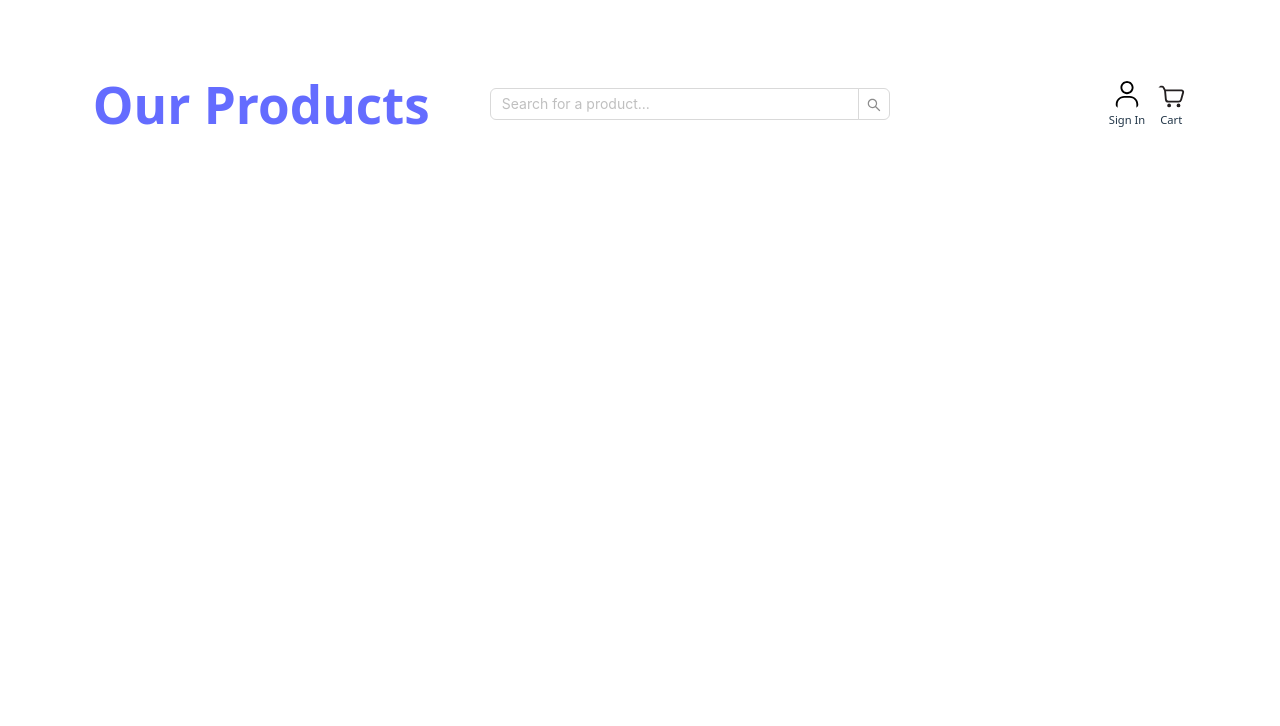
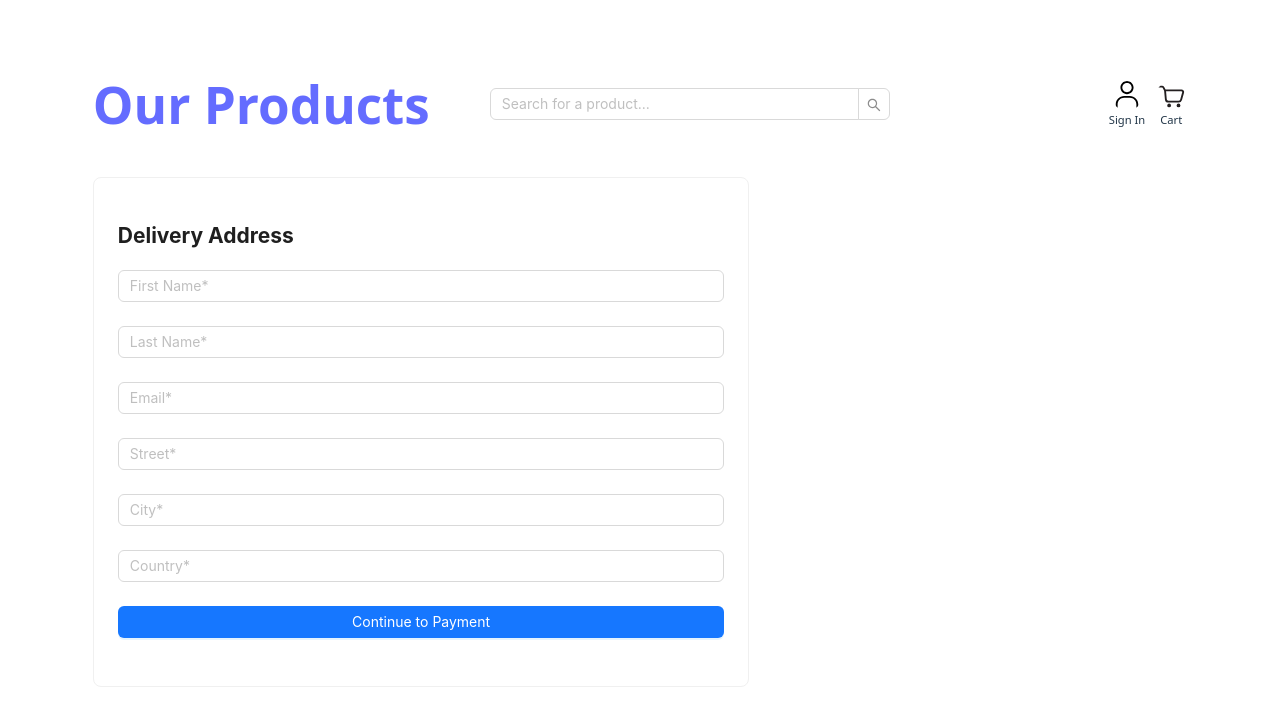
Before and after one commit to chaup15/mini-ecommerce-web, a React (Vite) app: page /checkout in a window 1280 px wide. Shown: the top 726 px of the page. Built offline with nearby package versions, Linux system fonts and the light colour scheme; no server answers.

Commit message:
Set up checkout page

```diff
--- a/src/App.jsx
+++ b/src/App.jsx
@@ -5,6 +5,7 @@ import ProductDetails from './pages/productDetails'
 import NavBar from './components/navBar'
 import Cart from './pages/cart'
 import SignIn from './pages/signIn'
+import Checkout from './pages/checkout'
 
 function App() {
 
@@ -16,6 +17,7 @@ function App() {
           <Route path="/products/:id" element={<ProductDetails />} />
           <Route path="/cart" element={<Cart />}/>
           <Route path="/signin" element={<SignIn />}/>
+          <Route path="/checkout" element={<Checkout />}/>
         </Routes>
     </Router>
   )
--- a/src/pages/cart.jsx
+++ b/src/pages/cart.jsx
@@ -1,13 +1,28 @@
-import { useContext } from 'react';
+import { use, useContext } from 'react';
+import { useNavigate } from 'react-router-dom';
 
 import { CartContext } from '../contexts/cartContext';
 import CartProdCard from '../components/cartProdCard';
-import { Card } from 'antd';
+import { Card, Button } from 'antd';
+import { AuthContext } from '../contexts/authContext';
 
 export default function Cart() {
     const { cartProducts } = useContext(CartContext);
     const total = cartProducts.reduce((sum, prod) => sum + (prod.price * prod.quantity), 0);
     console.log(cartProducts);
+
+    const { token } = useContext(AuthContext);
+    const navigate = useNavigate();
+
+    const onClickCheckout = () => {
+        console.log(token);
+        if(token) {
+            navigate('/checkout');
+        }
+        else {
+            navigate('/signin');
+        }
+    }
 
     return (
         <div className='content'
@@ -44,7 +59,7 @@ export default function Cart() {
             )}
                 <div className='cart-summary'
                     style={{
-                        width: '30%'
+                        width: '30%',
                     }}
                 >
                     <Card>
@@ -52,13 +67,23 @@ export default function Cart() {
                             style={{
                                 display: 'flex',
                                 flexDirection: 'row',
-                                justifyContent: 'space-between'
+                                justifyContent: 'space-between',
                             }}
                         >
                             <h3>Total:</h3>
                             <h3>${total.toFixed(2)}</h3>
                         </div>
                     </Card>
+                    <Button
+                        block
+                        variant='solid'
+                        color='default'
+                        onClick={onClickCheckout}
+                        style={{
+                            marginTop: 20,
+                            height: 50
+                        }}
+                    >Proceed to Checkout</Button>
                 </div>
             </div>
         </div>
--- /dev/null
+++ b/src/pages/checkout.jsx
@@ -0,0 +1,51 @@
+import { Button, Form, Input, Card } from "antd";
+
+export default function Checkout() {
+
+    return (
+        <div className='content'
+            style={{
+                margin: '0 5%',
+            }}
+        >
+            <div className="checkout-form" style={{width: '60%'}}
+            >
+                <Card>
+                    <h2 style={{textAlign: 'left'}}>Delivery Address</h2>
+                    <Form
+                        name="delivery-info"
+                        initialValues={{ remember: true }}
+                        validateMessages={{ required: 'Required' }}
+                    >
+                        <Form.Item name={['user', 'firstname']} rules={[{ required: true }]}>
+                            <Input placeholder="First Name*"/>
+                        </Form.Item>
+                        <Form.Item name={['user', 'lastname']} rules={[{ required: true }]}>
+                            <Input placeholder="Last Name*"/>
+                        </Form.Item>
+                        <Form.Item name={['user', 'email']} rules={[{ type: 'email', required: true  }]}>
+                            <Input placeholder="Email*"/>
+                        </Form.Item>
+                        <Form.Item name={['address', 'street']} rules={[{ required: true }]}>
+                            <Input placeholder="Street*" />
+                        </Form.Item>
+                        <Form.Item name={['address', 'city']} rules={[{ required: true }]}>
+                            <Input  placeholder="City*" />
+                        </Form.Item>
+                        <Form.Item name={['address', 'country']} rules={[{ required: true }]}>
+                            <Input  placeholder="Country*" />
+                        </Form.Item>
+                        <Form.Item>
+                            <Button block type="primary" htmlType="submit">
+                                Continue to Payment
+                            </Button>
+                        </Form.Item>
+                    </Form>
+                </Card>
+            </div>
+            <div className="summary">
+
+            </div>
+        </div>
+    );
+}
```
